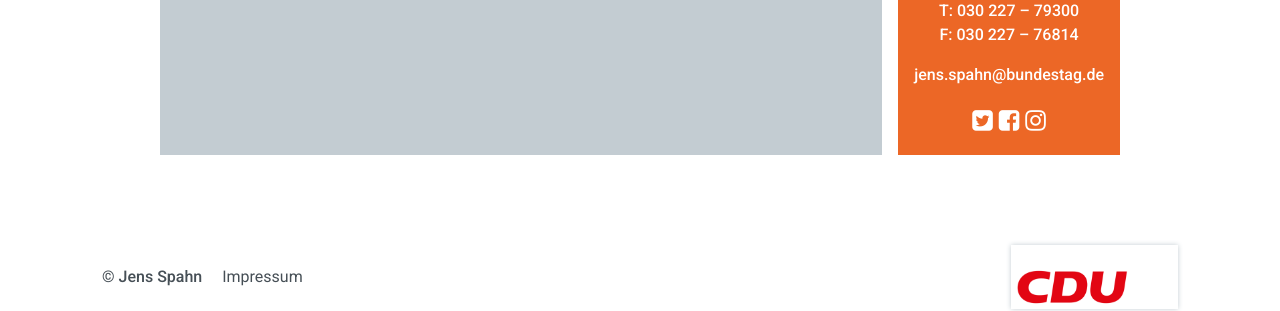
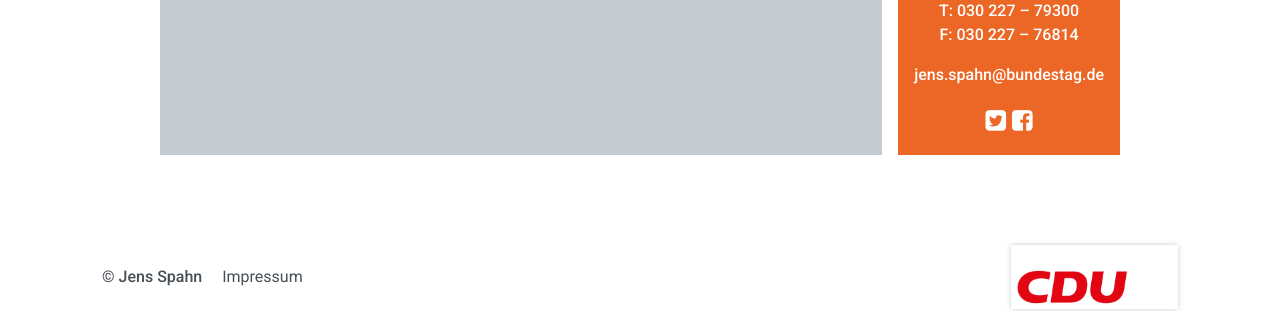
Before and after one commit to danbender/jnssphn, a Jekyll site: the page built from kontakt.html, in a window 1280 px wide. Shown: the part 1069-1380 px from the top of the page. Built offline with Jekyll 4.4.1, drawn with Linux system fonts in a browser that asks for light colours; nearby versions of some CDN libraries.

Commit message:
Remove instagram

```diff
--- a/kontakt.html
+++ b/kontakt.html
@@ -85,10 +85,6 @@ categories: menu
         <a class="facebook" href="https://www.facebook.com/jensspahn" target="_blank">
           <i class="fa fa-facebook-square" aria-hidden="true"></i>
         </a>
-
-        <a class="instagram" href="" target="_blank">
-          <i class="fa fa-instagram" aria-hidden="true"></i>
-        </a>
       </div>
     </div>
   </div>
```
